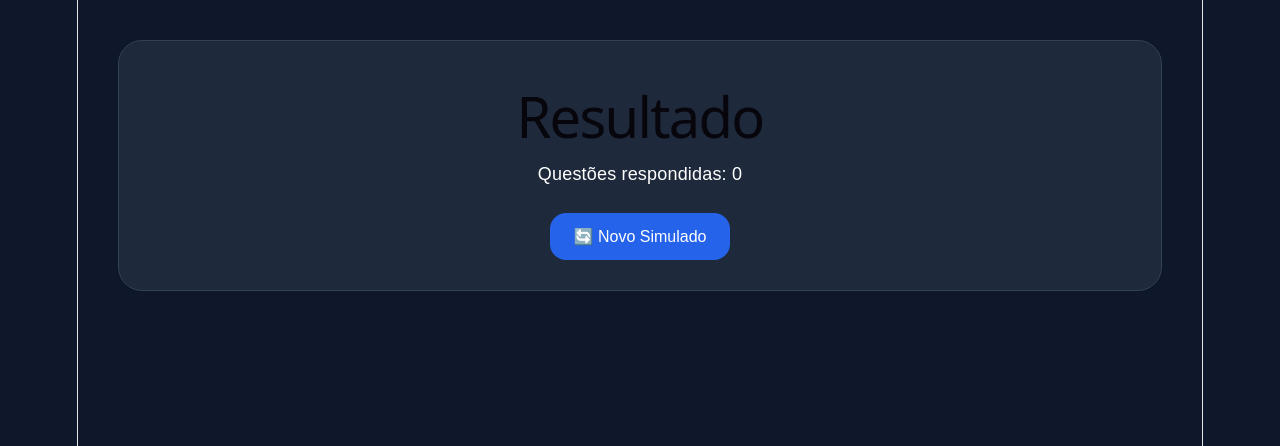
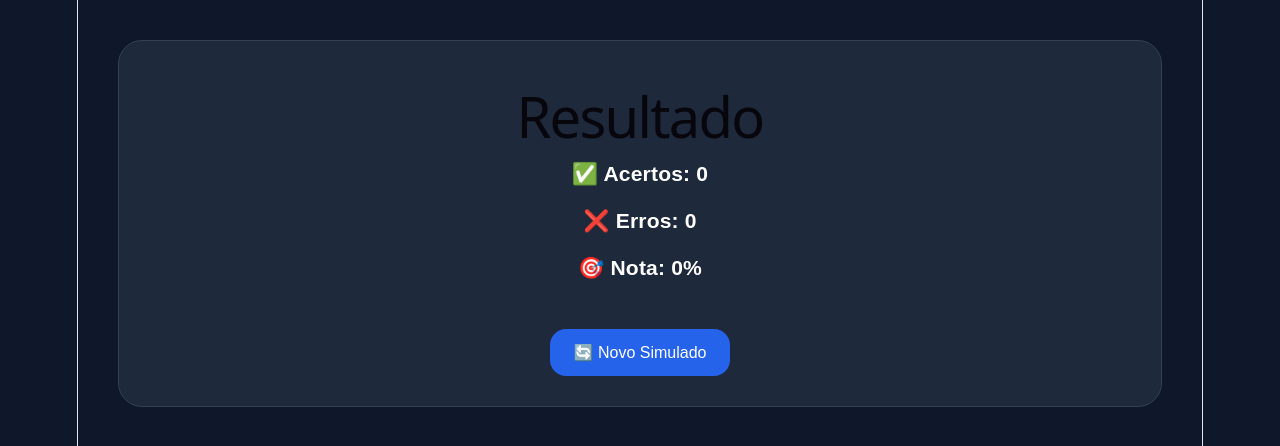
Before and after one commit to diego-penha/EstudoAI, a React app in the folder frontend/: page /resultado in a window 1280 px wide. Shown: the top 446 px of the page. Built offline with nearby package versions, Linux system fonts and the light colour scheme; the HTML template or start-up script is replaced by a standard one.

Commit message:
Resultado com acertos erros e nota

```diff
--- a/frontend/src/pages/Resultado.jsx
+++ b/frontend/src/pages/Resultado.jsx
@@ -23,13 +23,17 @@ export default function Resultado() {
             Resultado
           </h1>
 
-          <p>
-            Questões respondidas:
-            {" "}
-            {
-              resultado.respondidas || 0
-            }
-          </p>
+<h3>
+  ✅ Acertos: {resultado.acertos ?? 0}
+</h3>
+
+<h3>
+  ❌ Erros: {resultado.erros ?? 0}
+</h3>
+
+<h3>
+  🎯 Nota: {resultado.nota ?? 0}%
+</h3>
 
 <br />
 
@@ -48,5 +52,4 @@ export default function Resultado() {
 
     </div>
   );
-
 }
--- a/frontend/src/pages/Simulado.jsx
+++ b/frontend/src/pages/Simulado.jsx
@@ -8,6 +8,8 @@ import {
 import {
   salvarResultado
 } from "../services/resultadoStore";
+
+import api from "../services/api";
 
 
 export default function Simulado() {
@@ -52,7 +54,7 @@ export default function Simulado() {
   const questao =
     questoes[indice];
 
-  function proximaQuestao() {
+  async function proximaQuestao() {
 
   if (
     indice <
@@ -65,26 +67,40 @@ export default function Simulado() {
 
   } else {
 
+  const respostasFormatadas =
+    Object.entries(
+      respostas
+    ).map(
+      ([questao_id, resposta]) => ({
+
+        questao_id:
+          Number(
+            questao_id
+          ),
+
+        resposta
+
+      })
+    );
+
   console.log(
-    "RESPOSTAS:",
-    respostas
+    respostasFormatadas
   );
 
-  console.log(
-    "QUANTIDADE:",
-    Object.keys(
-      respostas
-    ).length
+  const resultado =
+    await api.post(
+      "/corrigir",
+      respostasFormatadas
+    );
+
+    console.log(
+  "RESULTADO:",
+  resultado.data
+);
+
+  salvarResultado(
+    resultado.data
   );
-
-  salvarResultado({
-
-    respondidas:
-      Object.keys(
-        respostas
-      ).length
-
-  });
 
   navigate(
     "/resultado"
```
Lines whose indentation alone changed are shown as unchanged.
